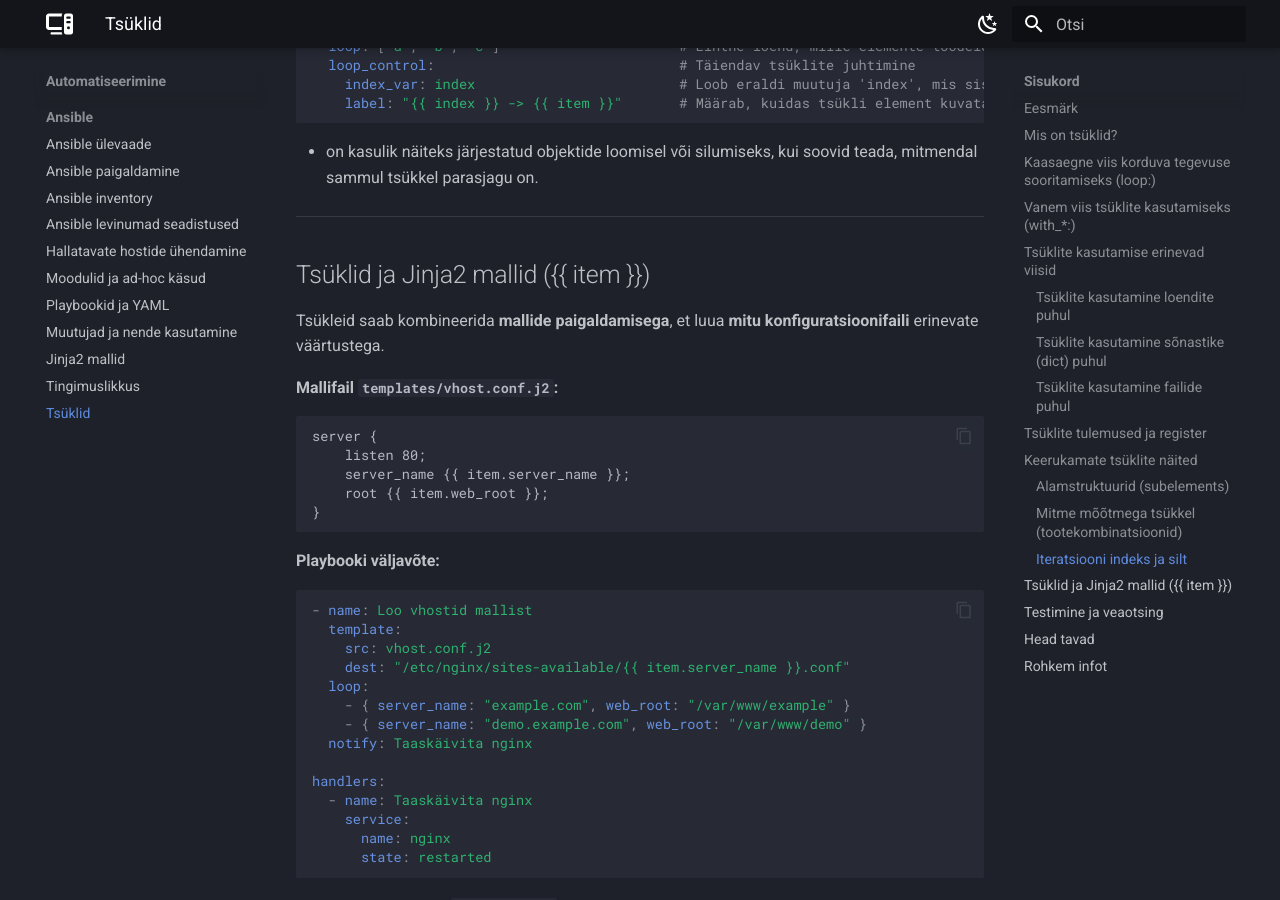
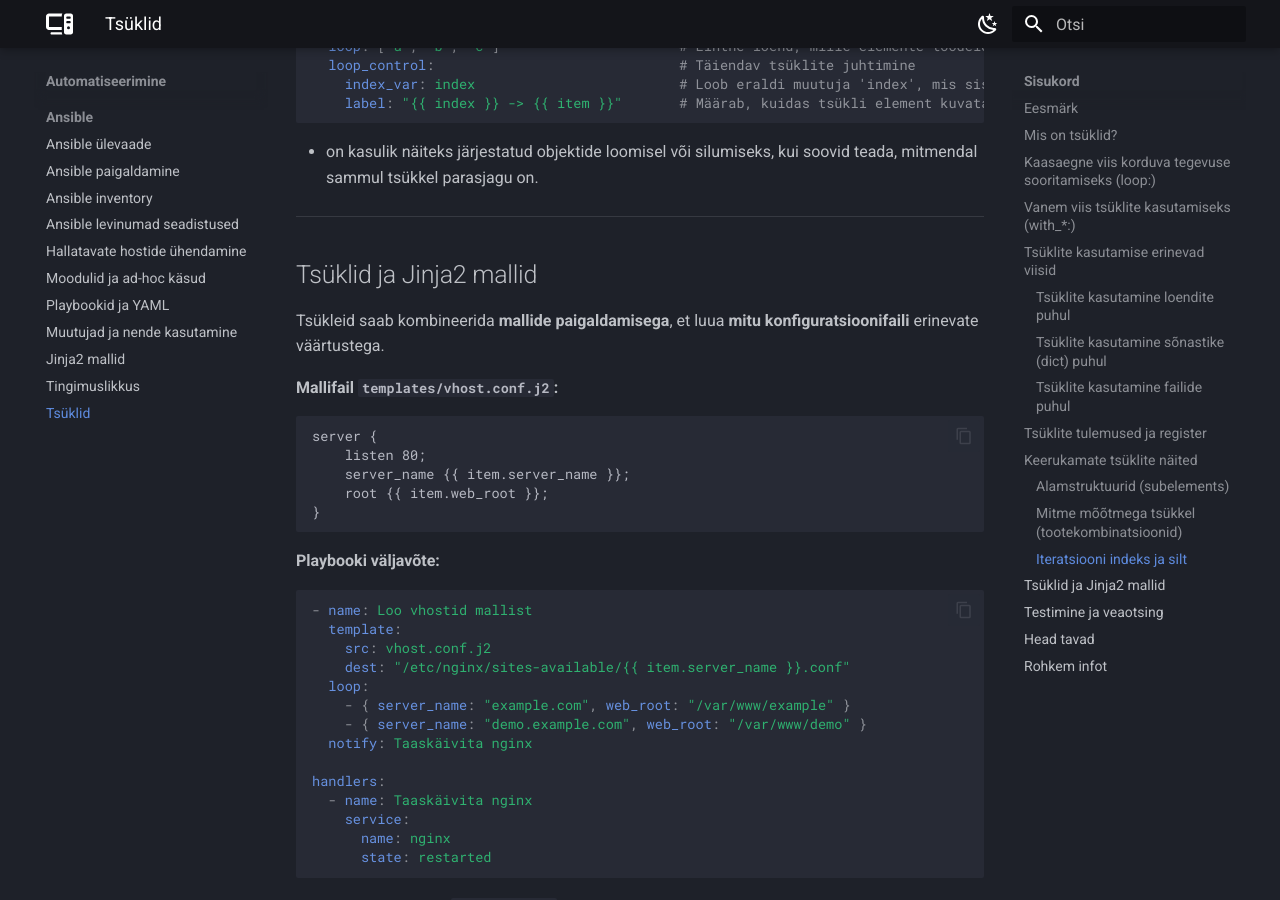
Before and after one commit to priitpaap/priitpaap.github.io, an MkDocs documentation site: the page built from docs/ansible/ansibleloops.md, in a window 1280 px wide and 900 px high, scrolled down 6244 px. Built offline with MkDocs 1.6.1 and Material for MkDocs 9.7.7, drawn with Linux system fonts in a browser that asks for light colours; some of the changed lines change nothing that is shown.

Commit message:
Update ansibleloops.md

```diff
--- a/docs/ansible/ansibleloops.md
+++ b/docs/ansible/ansibleloops.md
@@ -304,7 +304,7 @@ Kui on loend objekte, millest igal on **alamloend**, kasuta filtrit **`subelemen
 
 ---
 
-## Tsüklid ja Jinja2 mallid ({{ item }})
+## Tsüklid ja Jinja2 mallid
 
 Tsükleid saab kombineerida **mallide paigaldamisega**, et luua **mitu konfiguratsioonifaili** erinevate väärtustega.
 
```
